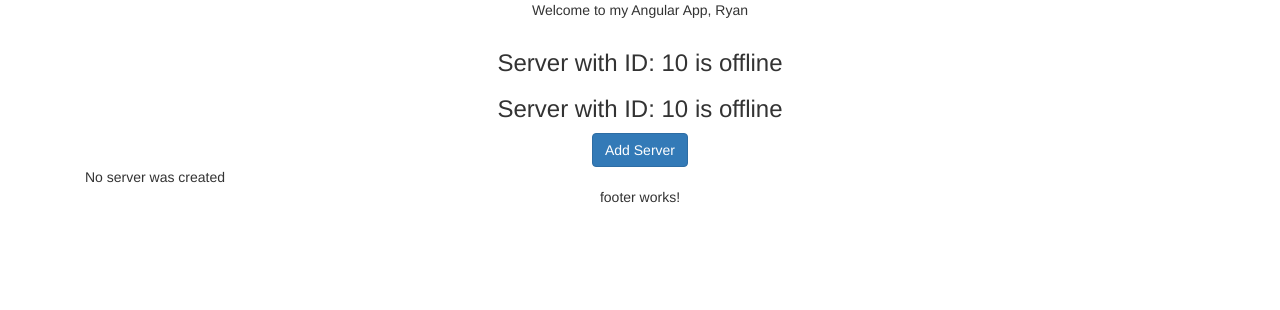
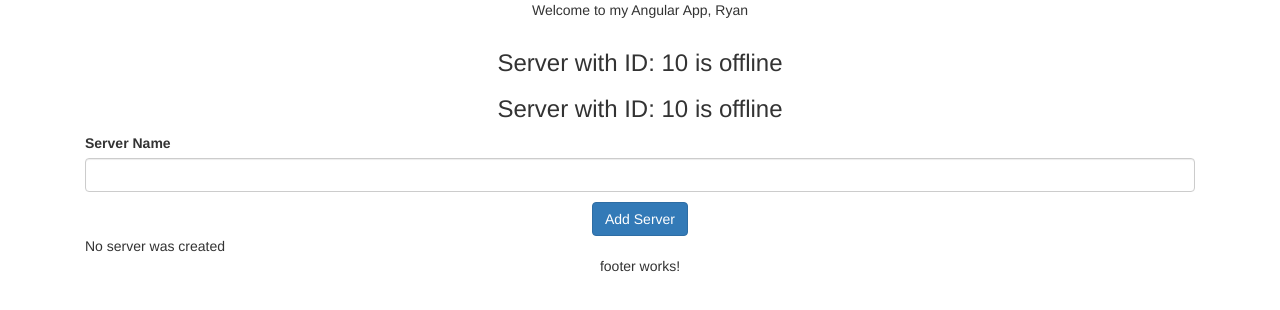
Before and after one commit to RyanNewsom/AngularTutorial, an Angular app: page / in a window 1280 px wide. Shown: the top 310 px of the page. Built offline with nearby package versions, Linux system fonts and the light colour scheme.

Commit message:
Using the event object to fetch event data

```diff
--- a/src/app/servers/servers.component.html
+++ b/src/app/servers/servers.component.html
@@ -2,10 +2,16 @@
 <app-server></app-server>
 <div class="container">
   <div class="col-sm-12">
+    <label>Server Name</label>
+    <input type="text"
+      class="form-control"
+      (input)="onUpdateServerName($event)">
+
+    <p>{{ serverName }}</p>
     <button
       class="btn btn-primary center-block"
       [disabled]="!allowNewServer"
-      (click)="onCreateServer()"  >
+      (click)="onCreateServer($event)"  >
       Add Server</button>
     {{ serverCreationStatus }}
   </div>
--- a/src/app/servers/servers.component.ts
+++ b/src/app/servers/servers.component.ts
@@ -8,6 +8,7 @@
 export class ServersComponent implements OnInit {
   allowNewServer = false;
   serverCreationStatus = "No server was created";
+  serverName = "";
   constructor() {
     setTimeout(() => {
       this.allowNewServer = true;
@@ -21,4 +22,8 @@
     this.serverCreationStatus = "Server was created";
   }
 
+  onUpdateServerName(event: any) {
+    this.serverName = (<HTMLInputElement> event.target).value;
+  }
+
 }
```
